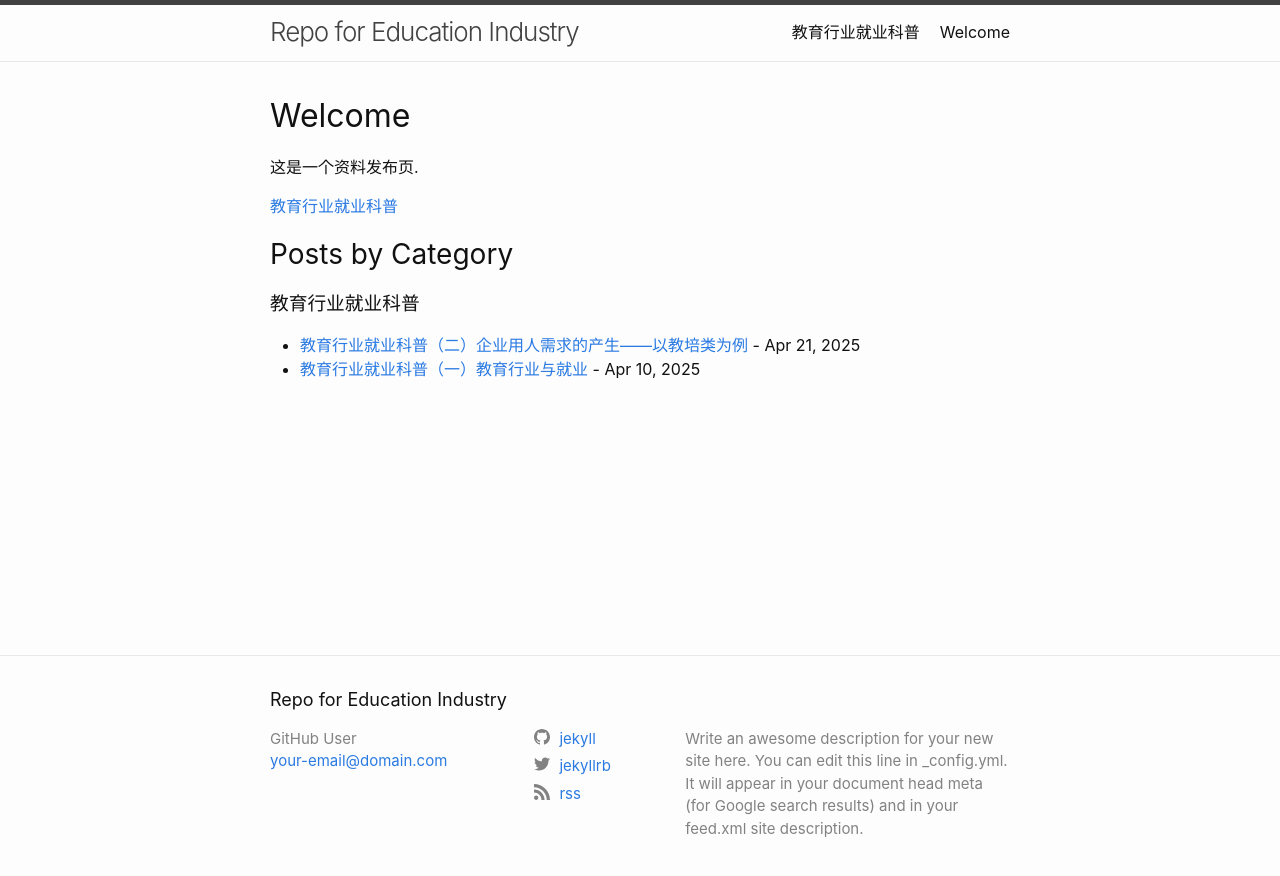
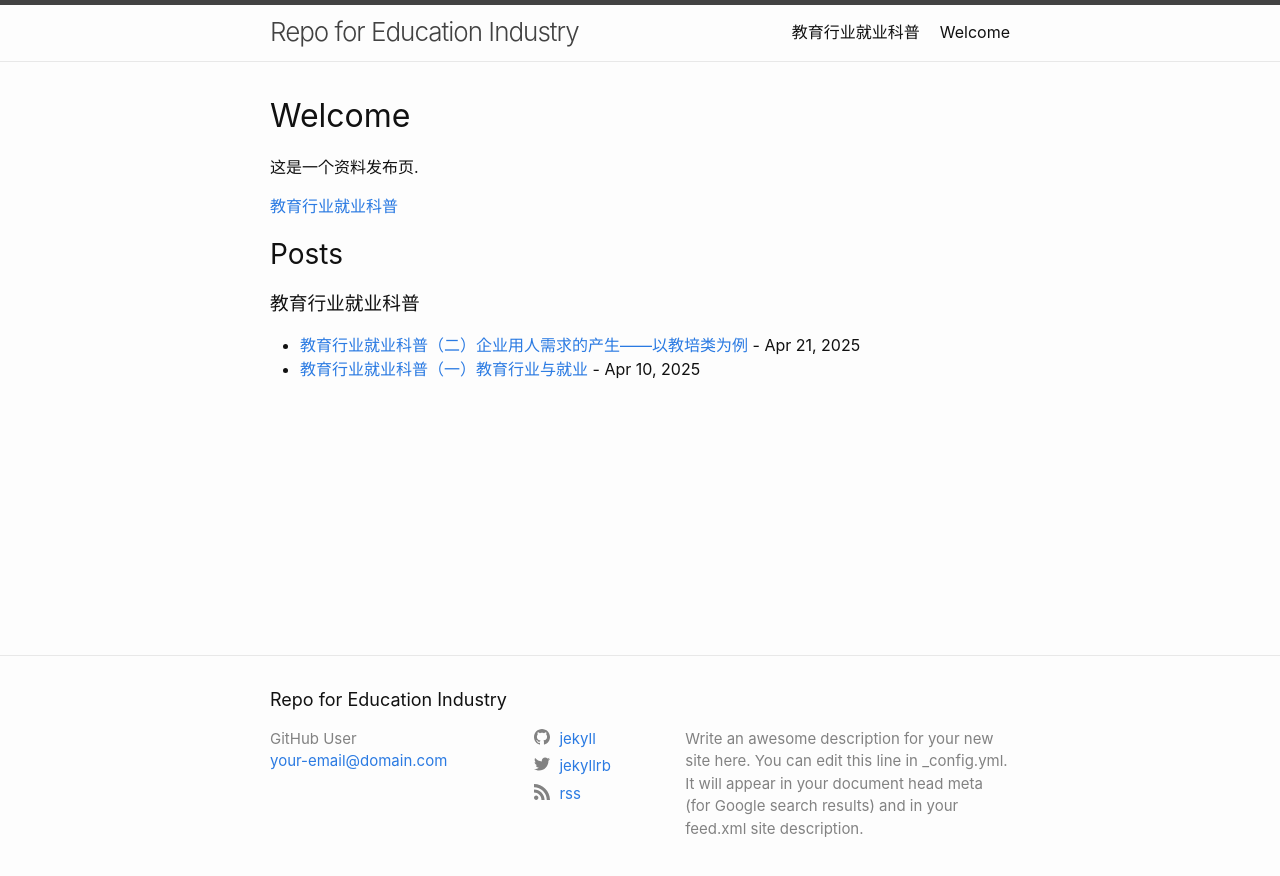
Before and after one commit to broken-ice-ice/Repo-for-Education-Industry, a Jekyll site: the page built from index.md, in a window 1280 px wide. Shown: the top 876 px of the page. Built offline with Jekyll 4.4.1, drawn with Linux system fonts in a browser that asks for light colours.

Commit message:
Update home.html

```diff
--- a/_layouts/home.html
+++ b/_layouts/home.html
@@ -11,7 +11,7 @@ layout: default
 
   {%- assign all_categories = site.posts | map: "categories" | join: "," | split: "," | uniq | sort -%}
   {%- if all_categories.size > 0 -%}
-    <h2 class="post-list-heading">Posts by Category</h2>
+    <h1 class="post-list-heading">Posts</h1>
 
     {%- for category in all_categories -%}
       <h3 id="{{ category | slugify }}">{{ category }}</h3>
```
